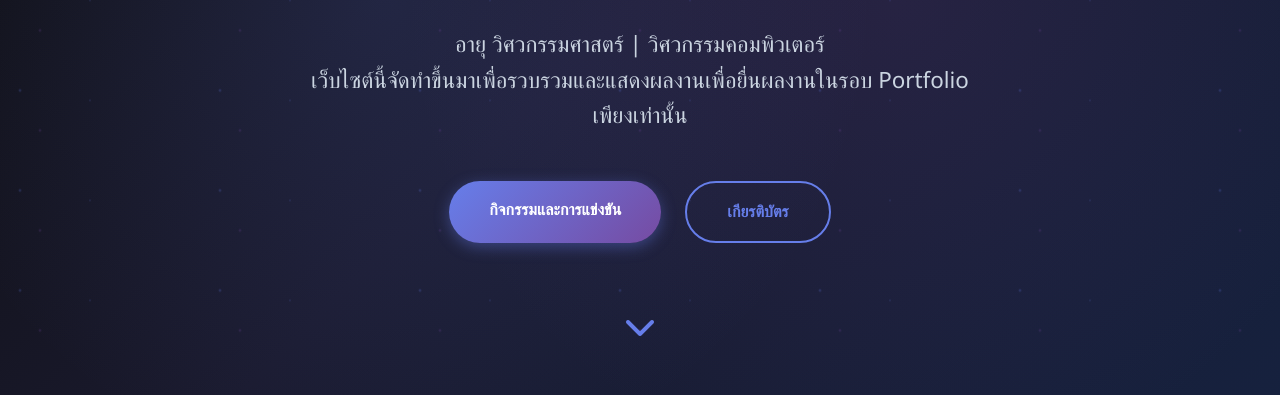
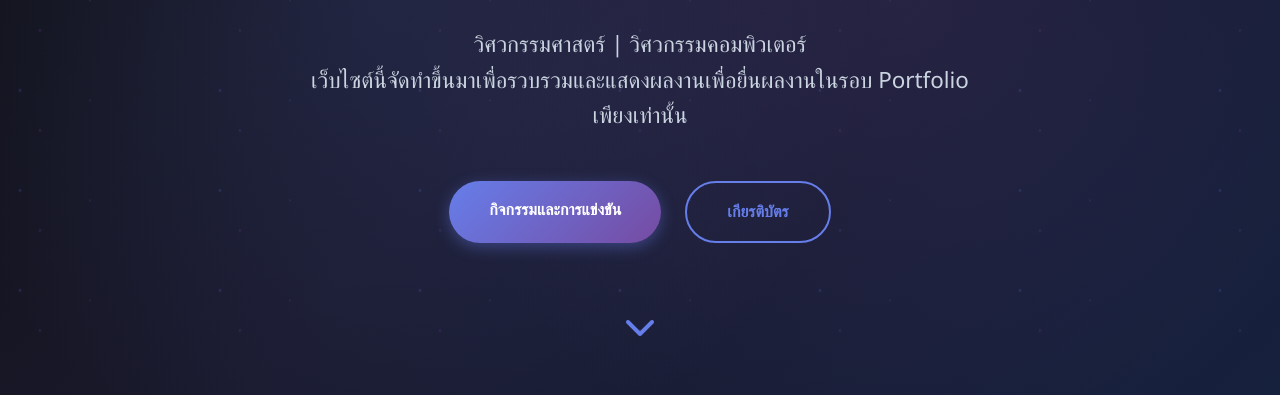
Before and after one commit to Pleum0715/pot, a plain HTML site: page index.html in a window 1280 px wide. Shown: the part 405-800 px from the top of the page. Drawn offline with Linux system fonts and the light colour scheme.

Commit message:
Update index.html

```diff
--- a/index.html
+++ b/index.html
@@ -245,7 +245,7 @@
             <p class="hero-greeting">สวัสดีครับ กระผมนาย..</p>
             <h1 class="hero-title">ธนวัฒน์ อุณาวงค์</h1>
             <p class="hero-occupation">โรงเรียนเลิงนกทา</p>
-            <p class="hero-subtitle">อายุ วิศวกรรมศาสตร์ | วิศวกรรมคอมพิวเตอร์<br>
+            <p class="hero-subtitle"> วิศวกรรมศาสตร์ | วิศวกรรมคอมพิวเตอร์<br>
            เว็บไซต์นี้จัดทำขึ้นมาเพื่อรวบรวมและแสดงผลงานเพื่อยื่นผลงานในรอบ Portfolio เพียงเท่านั้น</p>
             <div class="hero-buttons">
                 <a href="#portfolio" class="btn btn-primary">กิจกรรมและการแข่งขัน</a>
```
